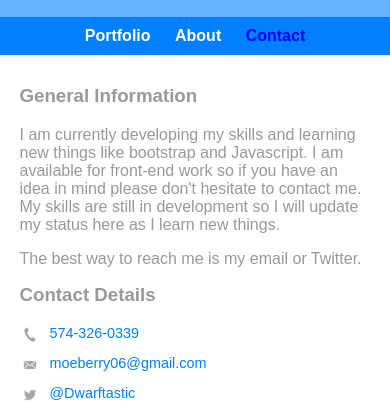
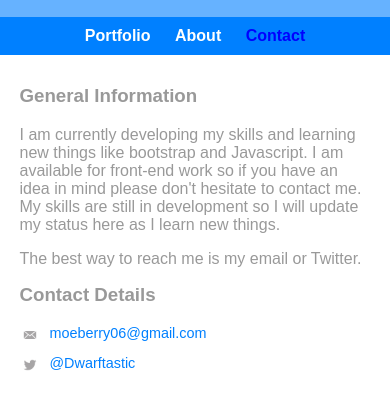
Before and after one commit to yobeewon/portfolio, a plain HTML site: page Portfolio website/contact.html in a window 390 px wide. Shown: the part 73-488 px from the top of the page. Drawn offline with Linux system fonts and the light colour scheme.

Commit message:
Fixed phone number item(commented it out for privacy)

```diff
--- a/Portfolio website/contact.html
+++ b/Portfolio website/contact.html
@@ -33,7 +33,7 @@
 			<section id="secondary">
 				<h3>Contact Details</h3>
 				<ul class="contact-info">
-						<li class="phone"><a href="tel:574-326-0339">574-326-0339</a></li>
+						<!-- <li class="phone"><a href="tel:574-326-0339">574-326-0339</a></li> I commented this out so other couldnt see my phone number but I wanted to keep the code-->
 						<li class="mail"><a href="mailto:moeberry06@gmail.com">moeberry06@gmail.com</a></li>
 						<li class="twitter"><a href="http://twitter.com/intent/tweet?screen_name=Dwarftastic">@Dwarftastic</a></li>
 				</ul>
```
